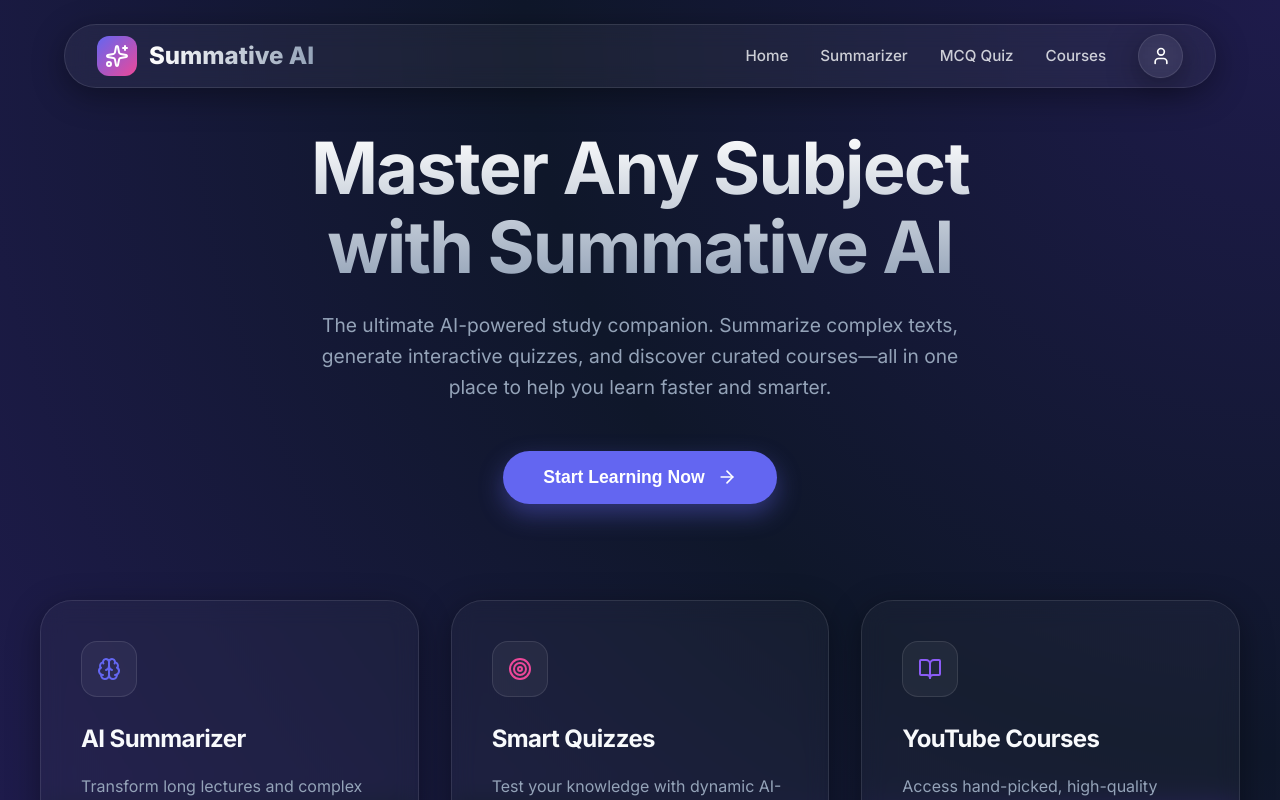
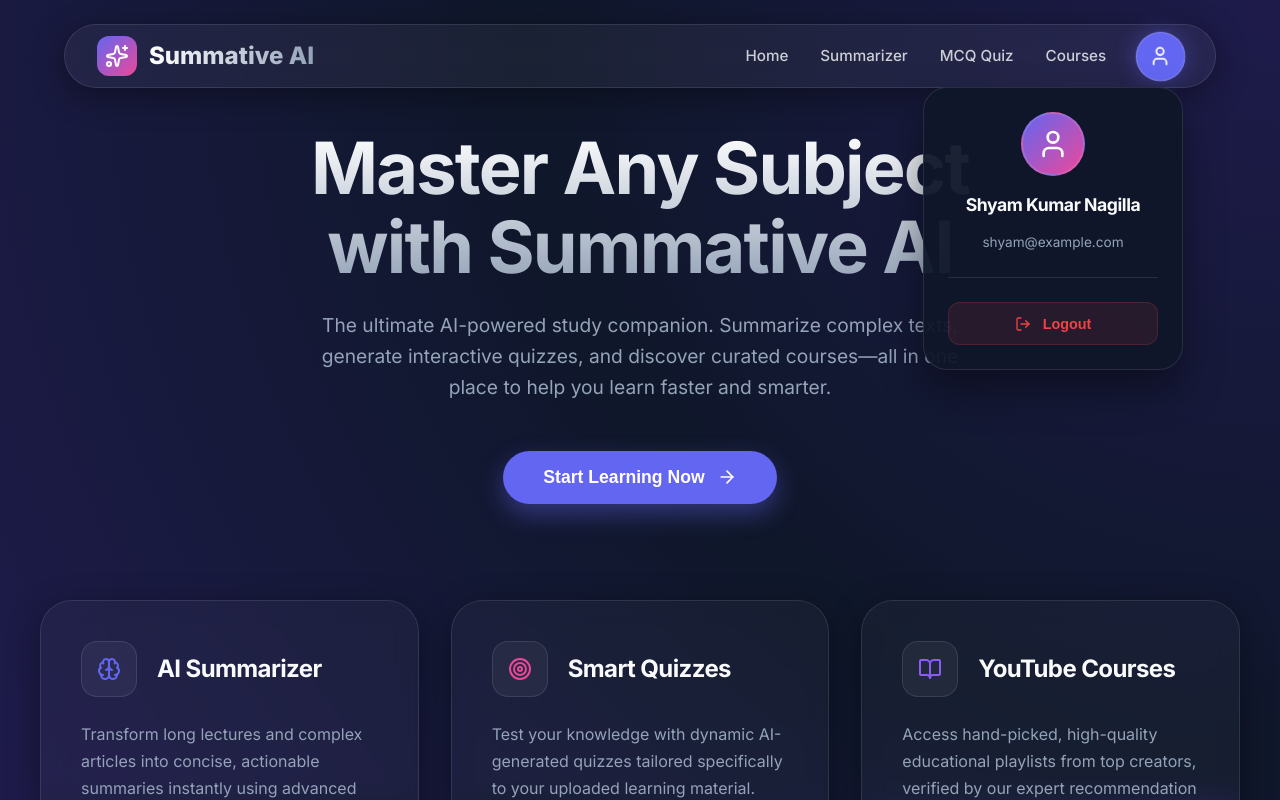
Before and after one commit to Shyamkumarnagilla/ai-learning-platform, a React (Vite) app in the folder frontend/: page / in a window 1280 px wide. Both pictures are taken after a click on the button 1160 px from the left and 55 px from the top of the page. Shown: the top 800 px of the page. Built offline with nearby package versions, Linux system fonts and the light colour scheme.

Commit message:
update Navbar with profile dropdown Home page layout for feature cards

```diff
--- a/frontend/src/components/Navbar.jsx
+++ b/frontend/src/components/Navbar.jsx
@@ -1,8 +1,24 @@
-import React from 'react';
+import React, { useState, useEffect, useRef } from 'react';
 import { Link } from 'react-router-dom';
-import { Sparkles, BookOpen, MessageSquare, Menu, User } from 'lucide-react';
+import { Sparkles, BookOpen, MessageSquare, Menu, User, LogOut, Shield, Mail } from 'lucide-react';
 
 const Navbar = () => {
+    const [isProfileOpen, setIsProfileOpen] = useState(false);
+    const dropdownRef = useRef(null);
+
+    // Close dropdown when clicking outside
+    useEffect(() => {
+        const handleClickOutside = (event) => {
+            if (dropdownRef.current && !dropdownRef.current.contains(event.target)) {
+                setIsProfileOpen(false);
+            }
+        };
+        document.addEventListener('mousedown', handleClickOutside);
+        return () => document.removeEventListener('mousedown', handleClickOutside);
+    }, []);
+
+    const toggleProfile = () => setIsProfileOpen(!isProfileOpen);
+
     return (
         <nav className="glass" style={{
             position: 'fixed',
@@ -40,31 +56,99 @@ const Navbar = () => {
                 <Link to="/summarizer" style={{ fontSize: '0.95rem', fontWeight: '500', opacity: 0.8 }}>Summarizer</Link>
                 <Link to="/mcq" style={{ fontSize: '0.95rem', fontWeight: '500', opacity: 0.8 }}>MCQ Quiz</Link>
                 <Link to="/courses" style={{ fontSize: '0.95rem', fontWeight: '500', opacity: 0.8 }}>Courses</Link>
-                <button className="glass" style={{
+
+                <div style={{ position: 'relative' }} ref={dropdownRef}>
+                    <button
+                        onClick={toggleProfile}
+                        className="glass"
+                        style={{
                             width: '2.8rem',
                             height: '2.8rem',
                             borderRadius: '50%',
-                    border: '1px solid var(--glass-border)',
+                            border: '1px solid rgba(255, 255, 255, 0.2)',
                             display: 'flex',
                             alignItems: 'center',
                             justifyContent: 'center',
                             cursor: 'pointer',
-                    background: 'rgba(255, 255, 255, 0.05)',
-                    transition: 'all 0.3s ease',
-                    color: 'white'
+                            background: 'var(--primary)',
+                            transition: 'all 0.3s cubic-bezier(0.4, 0, 0.2, 1)',
+                            color: 'white',
+                            boxShadow: '0 4px 15px rgba(99, 102, 241, 0.4)',
+                            transform: isProfileOpen ? 'scale(1.1)' : 'scale(1)'
                         }}
                         onMouseEnter={(e) => {
-                        e.currentTarget.style.background = 'var(--primary)';
-                        e.currentTarget.style.borderColor = 'var(--primary)';
                             e.currentTarget.style.transform = 'scale(1.1)';
+                            e.currentTarget.style.boxShadow = '0 0 20px rgba(99, 102, 241, 0.6)';
                         }}
                         onMouseLeave={(e) => {
-                        e.currentTarget.style.background = 'rgba(255, 255, 255, 0.05)';
-                        e.currentTarget.style.borderColor = 'var(--glass-border)';
-                        e.currentTarget.style.transform = 'scale(1)';
-                    }}>
+                            e.currentTarget.style.transform = isProfileOpen ? 'scale(1.1)' : 'scale(1)';
+                            e.currentTarget.style.boxShadow = isProfileOpen ? '0 0 20px rgba(99, 102, 241, 0.4)' : '0 4px 15px rgba(0, 0, 0, 0.2)';
+                        }}
+                    >
                         <User size={20} />
                     </button>
+
+                    {isProfileOpen && (
+                        <div className="glass animate-fade-in" style={{
+                            position: 'absolute',
+                            top: '120%',
+                            right: 0,
+                            width: '260px',
+                            borderRadius: '1.5rem',
+                            padding: '1.5rem',
+                            background: 'rgba(15, 23, 42, 0.95)',
+                            backdropFilter: 'blur(20px)',
+                            border: '1px solid var(--glass-border)',
+                            boxShadow: '0 20px 40px rgba(0,0,0,0.4)',
+                            zIndex: 1001
+                        }}>
+                            <div style={{ textAlign: 'center', marginBottom: '1.5rem' }}>
+                                <div style={{
+                                    width: '4rem',
+                                    height: '4rem',
+                                    borderRadius: '50%',
+                                    background: 'linear-gradient(135deg, var(--primary), var(--secondary))',
+                                    margin: '0 auto 1rem',
+                                    display: 'flex',
+                                    alignItems: 'center',
+                                    justifyContent: 'center',
+                                    border: '2px solid rgba(255,255,255,0.1)'
+                                }}>
+                                    <User size={32} color="white" />
+                                </div>
+                                <h4 style={{ fontSize: '1.1rem', fontWeight: '700', marginBottom: '0.2rem' }}>Shyam Kumar Nagilla</h4>
+                                <p style={{ fontSize: '0.85rem', color: 'var(--text-muted)' }}>shyam@example.com</p>
+                            </div>
+
+                            <div style={{ borderTop: '1px solid var(--glass-border)', paddingTop: '1rem', display: 'flex', flexDirection: 'column', gap: '0.5rem' }}>
+                                <button
+                                    onClick={() => alert('Logout functionality will be integrated with the backend.')}
+                                    style={{
+                                        marginTop: '0.5rem',
+                                        display: 'flex',
+                                        alignItems: 'center',
+                                        gap: '0.75rem',
+                                        padding: '0.8rem',
+                                        borderRadius: '0.75rem',
+                                        background: 'rgba(239, 68, 68, 0.1)',
+                                        border: '1px solid rgba(239, 68, 68, 0.2)',
+                                        color: '#ef4444',
+                                        fontSize: '0.9rem',
+                                        fontWeight: '600',
+                                        cursor: 'pointer',
+                                        transition: 'all 0.2s ease',
+                                        width: '100%',
+                                        justifyContent: 'center'
+                                    }}
+                                    onMouseEnter={(e) => e.currentTarget.style.background = 'rgba(239, 68, 68, 0.2)'}
+                                    onMouseLeave={(e) => e.currentTarget.style.background = 'rgba(239, 68, 68, 0.1)'}
+                                >
+                                    <LogOut size={16} /> Logout
+                                </button>
+                            </div>
+                        </div>
+                    )}
+                </div>
             </div>
         </nav>
     );
--- a/frontend/src/pages/Home.jsx
+++ b/frontend/src/pages/Home.jsx
@@ -95,6 +95,7 @@ const FeatureCard = ({ icon, title, description, onClick }) => (
             e.currentTarget.style.borderColor = 'var(--glass-border)';
             e.currentTarget.style.background = 'rgba(255, 255, 255, 0.03)';
         }}>
+        <div style={{ display: 'flex', alignItems: 'center', gap: '1.25rem', marginBottom: '1.5rem' }}>
             <div style={{
                 width: '3.5rem',
                 height: '3.5rem',
@@ -103,12 +104,13 @@ const FeatureCard = ({ icon, title, description, onClick }) => (
                 display: 'flex',
                 alignItems: 'center',
                 justifyContent: 'center',
-            marginBottom: '1.5rem',
-            border: '1px solid rgba(255, 255, 255, 0.1)'
+                border: '1px solid rgba(255, 255, 255, 0.1)',
+                flexShrink: 0
             }}>
                 {icon}
             </div>
-        <h3 style={{ fontSize: '1.5rem', marginBottom: '1rem', fontWeight: '700' }}>{title}</h3>
+            <h3 style={{ fontSize: '1.5rem', fontWeight: '700', lineHeight: '1.3' }}>{title}</h3>
+        </div>
         <p style={{ color: 'var(--text-muted)', lineHeight: '1.7', fontSize: '1rem' }}>{description}</p>
         <div style={{
             marginTop: '1.5rem',
```
Lines whose indentation alone changed are shown as unchanged.
